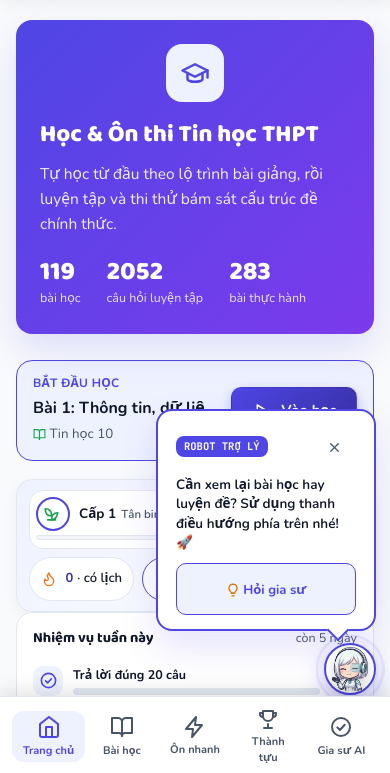
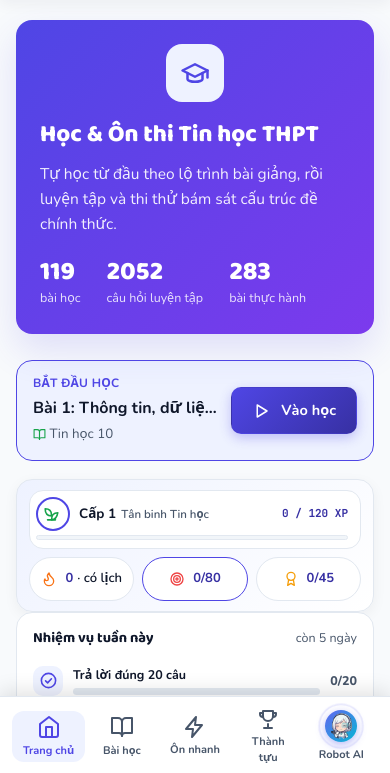
Before and after one commit to tuanla90/tin-hoc-thpt-qg, a website: page public/index.html in a window 390 px wide. Shown: the part 69-842 px from the top of the page. Drawn offline with nearby package versions, Linux system fonts and the light colour scheme; no server answers.

Commit message:
fix(mobile-ui): Integrate Floating Mascot Robot Button directly as 5th tab on Bottom Nav and hide corner floating widget on mobile

```diff
--- a/public/css/styles.css
+++ b/public/css/styles.css
@@ -1820,3 +1820,54 @@ pre code {
   transform: none;
   opacity: 1;
 }
+
+/* ===========================================================================
+ *  ROBOT AI MASCOT TAB TRÊN BOTTOM NAV (MOBILE)
+ * ========================================================================= */
+.bnav-mascot {
+  position: relative;
+}
+.bnav-mascot-btn {
+  position: relative;
+  width: 32px;
+  height: 32px;
+  border-radius: 50%;
+  background: linear-gradient(135deg, #6366f1, #06b6d4);
+  display: flex;
+  align-items: center;
+  justify-content: center;
+  box-shadow: 0 3px 10px rgba(99, 102, 241, 0.45);
+  margin-bottom: 2px;
+  transition: transform 0.2s;
+}
+.bnav-btn:hover .bnav-mascot-btn,
+.bnav-btn.active .bnav-mascot-btn {
+  transform: scale(1.1);
+  box-shadow: 0 4px 14px rgba(99, 102, 241, 0.6);
+}
+.bnav-mascot-img {
+  width: 26px;
+  height: 26px;
+  object-fit: contain;
+  border-radius: 50%;
+}
+.bnav-mascot-pulse {
+  position: absolute;
+  inset: -3px;
+  border-radius: 50%;
+  border: 1.5px solid rgba(99, 102, 241, 0.75);
+  animation: bnavPulse 2s ease-in-out infinite;
+}
+@keyframes bnavPulse {
+  0% { transform: scale(1); opacity: 0.8; }
+  50% { transform: scale(1.18); opacity: 0.25; }
+  100% { transform: scale(1); opacity: 0.8; }
+}
+
+/* Trên màn hình nhỏ (Mobile), góc phải không cần floating button nữa
+   vì chính tab thứ 5 của Bottom Nav ĐÃ LÀ nút Robot Trợ lý AI! */
+@media (max-width: 768px) {
+  #floatingMascot {
+    display: none !important;
+  }
+}
--- a/public/index.html
+++ b/public/index.html
@@ -115,7 +115,13 @@
     <button class="bnav-btn" data-nav="lessons"><span class="bnav-ic" data-ic="book"></span><span>Bài học</span></button>
     <button class="bnav-btn" data-nav="onNhanh"><span class="bnav-ic" data-ic="zap"></span><span>Ôn nhanh</span></button>
     <button class="bnav-btn" data-nav="achievements"><span class="bnav-ic" data-ic="trophy"></span><span>Thành tựu</span></button>
-    <button class="bnav-btn" data-nav="tutor" id="bnavTutor"><span class="bnav-ic" data-ic="bot"></span><span>Gia sư AI</span></button>
+    <button class="bnav-btn bnav-mascot" data-nav="tutor" id="bnavTutor" title="Robot Trợ lý AI">
+      <div class="bnav-mascot-btn">
+        <div class="bnav-mascot-pulse"></div>
+        <img src="asset/mascot/scenes/wave.png" alt="Linh vật Robot" class="bnav-mascot-img" id="bnavMascotImg" />
+      </div>
+      <span class="bnav-mascot-label">Robot AI</span>
+    </button>
   </nav>
 
   <!-- ===================== CHÂN TRANG ===================== -->
```
Also changed, not shown: public/js/app.js.
